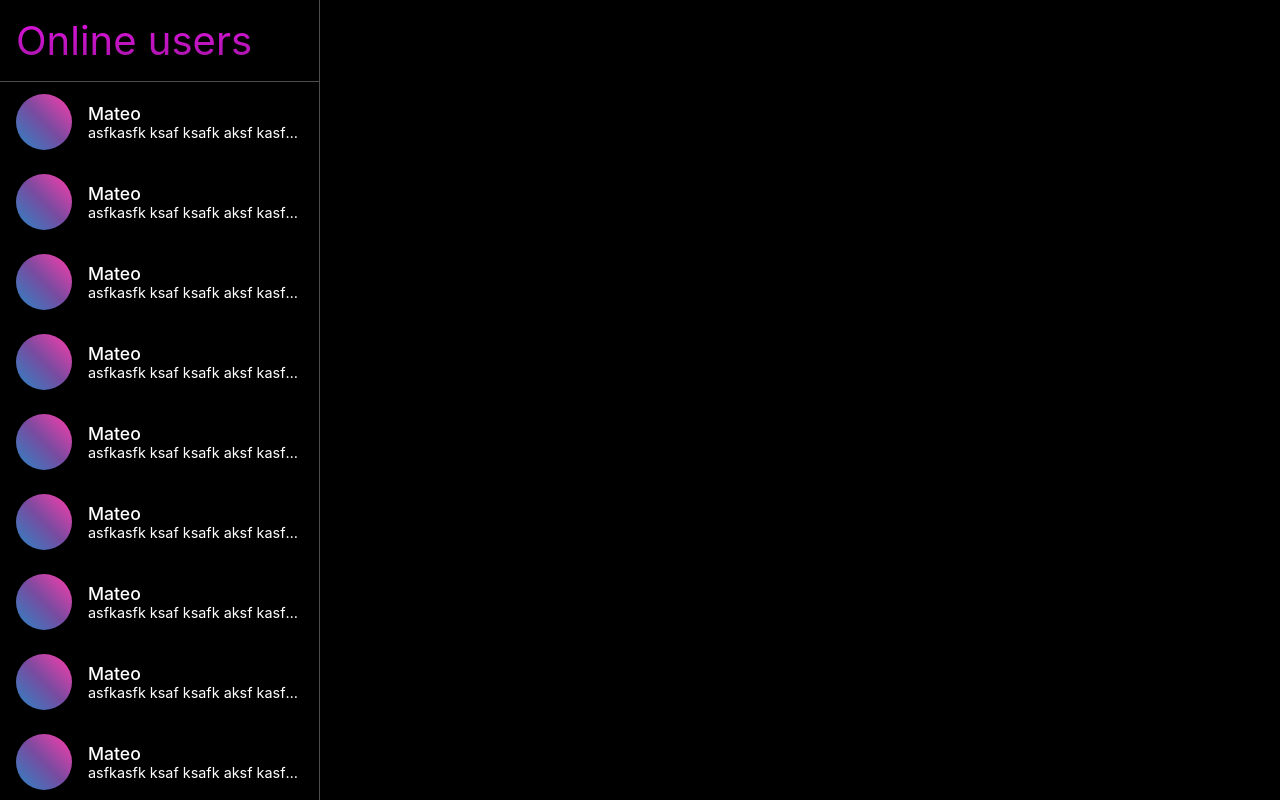
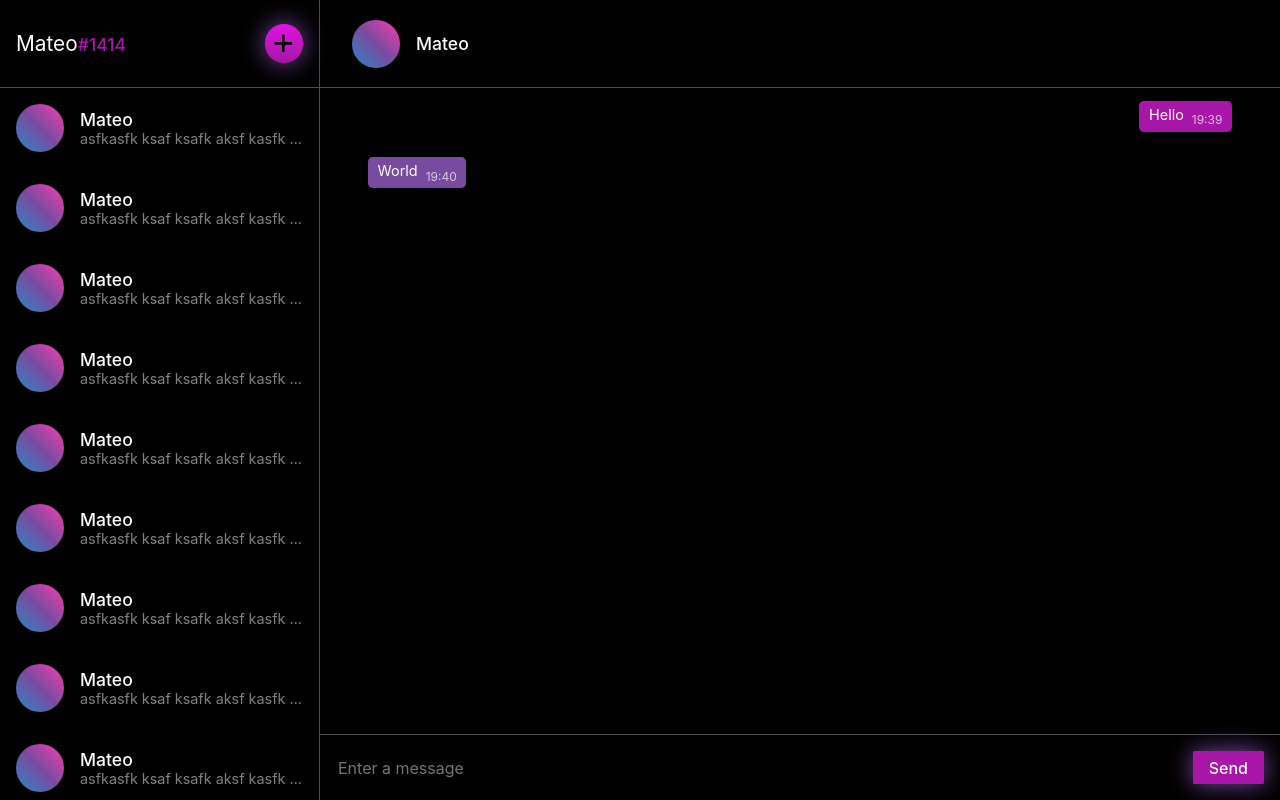
Before and after one commit to mateo-14/react-node-chat-frontend, a React (Vite) app: page / in a window 1280 px wide. Built offline with nearby package versions, Linux system fonts and the light colour scheme.

Commit message:
design chat screen

```diff
--- a/src/components/ChatScreen.css
+++ b/src/components/ChatScreen.css
@@ -1,8 +1,11 @@
+:root {
+  --border-color: rgba(255, 255, 255, 0.3);
+}
 .chat {
-  min-height: 100vh;
+  min-height: 500px;
+  height: 100vh;
   overflow-y: hidden;
   display: flex;
-
   color: white;
 }
 
@@ -11,28 +14,26 @@
   flex-direction: column;
   flex: 1;
   min-width: 320px;
-  border-right: 1px solid rgba(255, 255, 255, 0.3);
-}
-
-.chat__main {
-  flex: 4;
-  height: auto;
-  min-width: 500px;
+  border-right: 1px solid var(--border-color);
 }
 
 .sidebar__header {
-  border-bottom: 1px solid rgba(255, 255, 255, 0.3);
-  padding: 1rem;
+  border-bottom: 1px solid var(--border-color);
+  padding: 0 1rem;
+  display: flex;
+  justify-content: space-between;
+  align-items: center;
+  height: 5.5rem;
 }
 
-.sidebar__title {
-  font-weight: 400;
-  font-size: 2.5rem;
-  background-image: linear-gradient(0deg, rgba(167, 22, 168, 1) 0%, rgba(223, 20, 224, 1) 100%);
-  -webkit-background-clip: text;
-  background-clip: text;
-  color: transparent;
-  margin: 0;
+.sidebar__username {
+  font-size: 1.3rem;
+}
+
+.sidebar__username-tag {
+  color: #a716a8;
+  font-weight: 500;
+  font-size: 1.1rem;
 }
 
 .sidebar__chats {
@@ -56,8 +57,8 @@
 }
 
 .chat-card__avatar {
-  height: 3.5rem;
-  flex: 0 0 3.5rem;
+  height: 3rem;
+  flex: 0 0 3rem;
   border-radius: 100%;
   background-color: #ff3cac;
   background-image: linear-gradient(225deg, #ff3cac 0%, #784ba0 50%, #2b86c5 100%);
@@ -79,4 +80,124 @@
   padding: 0;
   text-overflow: ellipsis;
   overflow: hidden;
+  color: rgba(255, 255, 255, 0.5);
 }
+
+.new-chat__btn {
+  height: 2.4rem;
+  width: 2.4rem;
+  outline: 0;
+  border: 0;
+  background-color: #784ba0;
+  background-image: linear-gradient(0deg, #a716a8 0%, #df14e0 100%);
+  border-radius: 100%;
+  padding: 0;
+  display: flex;
+  align-items: center;
+  justify-content: center;
+  cursor: pointer;
+  box-shadow: 0 0 25px #784ba0;
+  transition: all 0.2s;
+}
+
+.new-chat__btn:active {
+  transform: scale(0.95);
+}
+
+.new-chat__btn svg {
+  height: 80%;
+}
+
+.selected-chat {
+  display: flex;
+  flex-direction: column;
+  flex: 4;
+  height: auto;
+  min-width: 500px;
+}
+
+.selected-chat__main {
+  flex: 1;
+  display: flex;
+  flex-direction: column;
+}
+
+.selected-chat__form {
+  display: flex;
+  gap: 1.5rem;
+  padding: 1rem;
+  border-top: 1px solid var(--border-color);
+  align-items: center;
+}
+
+.selected-chat__input {
+  width: 100%;
+  resize: none;
+  border: 0;
+  background: 0;
+  outline: 0;
+  color: white;
+  font-size: 1rem;
+}
+
+.selected-chat__send-btn {
+  border: 0;
+  border-radius: 0.1rem;
+  font-size: 1rem;
+  padding: 0.4rem 1rem;
+  cursor: pointer;
+  color: white;
+  background: #a716a8;
+  font-weight: 500;
+  box-shadow: 0 0 25px #784ba0;
+  transition: background 0.2s;
+}
+
+.selected-chat__send-btn:hover {
+  background: #be19be;
+}
+
+.selected-chat__header {
+  height: 5.5rem;
+  border-bottom: 1px solid var(--border-color);
+  display: flex;
+  align-items: center;
+  gap: 1rem;
+  padding: 0 2rem;
+}
+
+.selected-chat__messages {
+  flex: 1 1 1px;
+  padding: 0 3rem;
+  overflow-y: auto;
+  display: flex;
+  flex-direction: column;
+}
+
+.message {
+  padding: 0.3rem 0.6rem;
+  font-size: 0.9rem;
+  margin: 0.8rem 0;
+  border-radius: 0.3rem;
+  margin-right: auto;
+  background: #784ba0;
+  display: flex;
+  gap: 0.5rem;
+}
+
+.message.self {
+  background-color: #a716a8;
+  margin-left: auto;
+  margin-right: 0;
+}
+
+.message__text {
+
+}
+
+.message__date {
+  margin-top: 0.4rem;
+  align-self: flex-end;
+  font-size: 0.75rem;
+  color: rgba(255, 255, 255, 0.7);
+}
--- a/src/components/ChatScreen.tsx
+++ b/src/components/ChatScreen.tsx
@@ -1,11 +1,29 @@
 import './ChatScreen.css';
+import TextareaAutosize from 'react-textarea-autosize';
 
 function ChatScreen() {
   return (
     <div className="chat">
       <div className="chat__sidebar">
         <div className="sidebar__header">
-          <h2 className="sidebar__title">Online users</h2>
+          <div className="sidebar__username">
+            Mateo<span className="sidebar__username-tag">#1414</span>
+          </div>
+          <button className="new-chat__btn" title="New chat">
+            <svg
+              xmlns="http://www.w3.org/2000/svg"
+              fill="none"
+              viewBox="0 0 24 24"
+              stroke="currentColor"
+            >
+              <path
+                stroke-linecap="round"
+                stroke-linejoin="round"
+                stroke-width="2"
+                d="M12 6v6m0 0v6m0-6h6m-6 0H6"
+              />
+            </svg>
+          </button>
         </div>
         <div className="sidebar__chats">
           {new Array(10).fill(15).map(() => (
@@ -22,7 +40,36 @@ function ChatScreen() {
           ))}
         </div>
       </div>
-      <div className="chat__main"></div>
+      <div className="selected-chat">
+        <div className="selected-chat__main">
+          <div className="selected-chat__header">
+            <div className="chat-card__avatar"></div>
+            <span className="chat-card__username">Mateo</span>
+          </div>
+          <div className="selected-chat__messages">
+            <div className="message self">
+              <span className="message__text">Hello</span>
+              <span className="message__date">
+                <time>19:39</time>
+              </span>
+            </div>
+            <div className="message">
+              <span className="message__text">World</span>
+              <span className="message__date">
+                <time>19:40</time>
+              </span>
+            </div>
+          </div>
+        </div>
+        <form className="selected-chat__form">
+          <TextareaAutosize
+            className="selected-chat__input"
+            placeholder="Enter a message"
+            maxRows={4}
+          ></TextareaAutosize>
+          <button className="selected-chat__send-btn">Send</button>
+        </form>
+      </div>
     </div>
   );
 }
```
